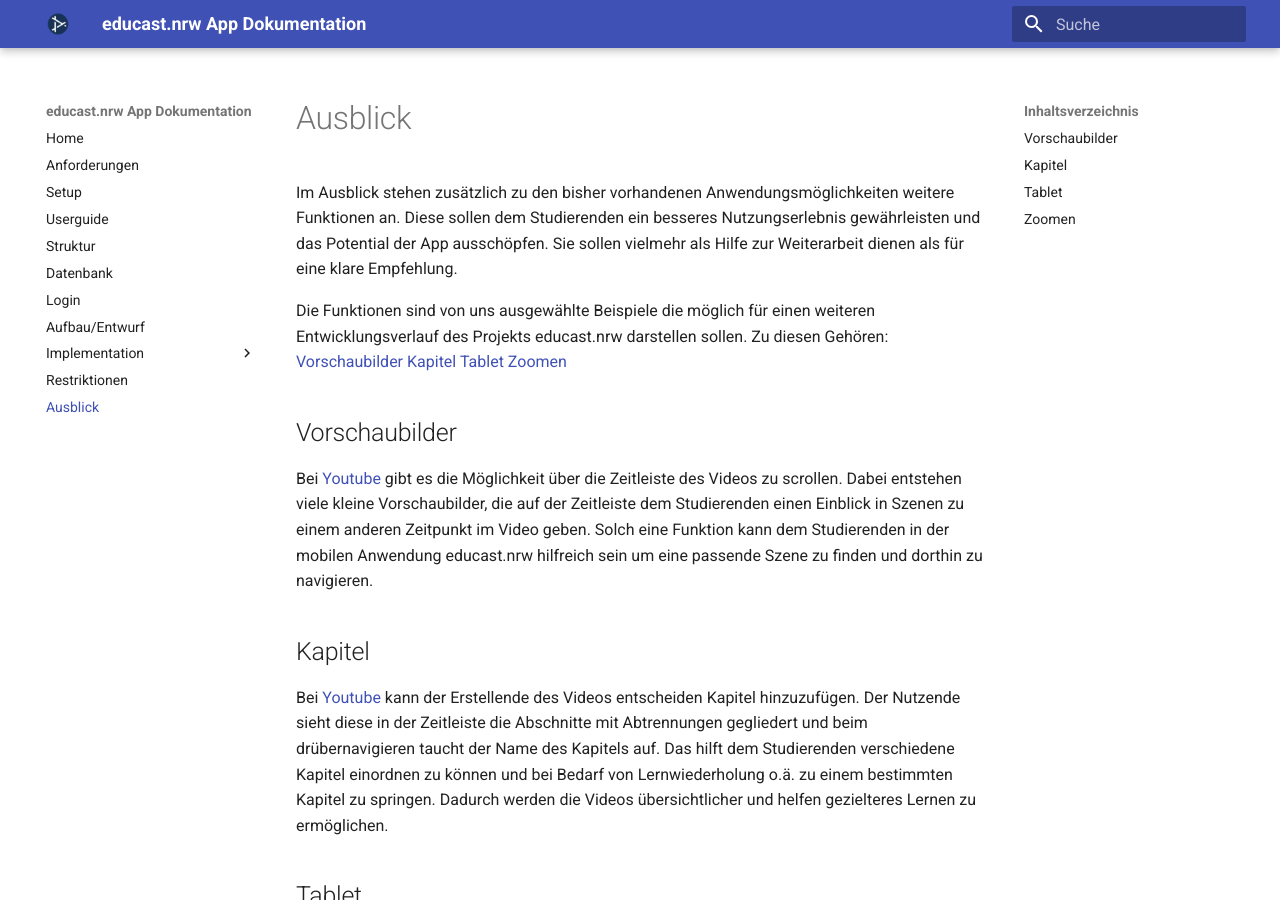
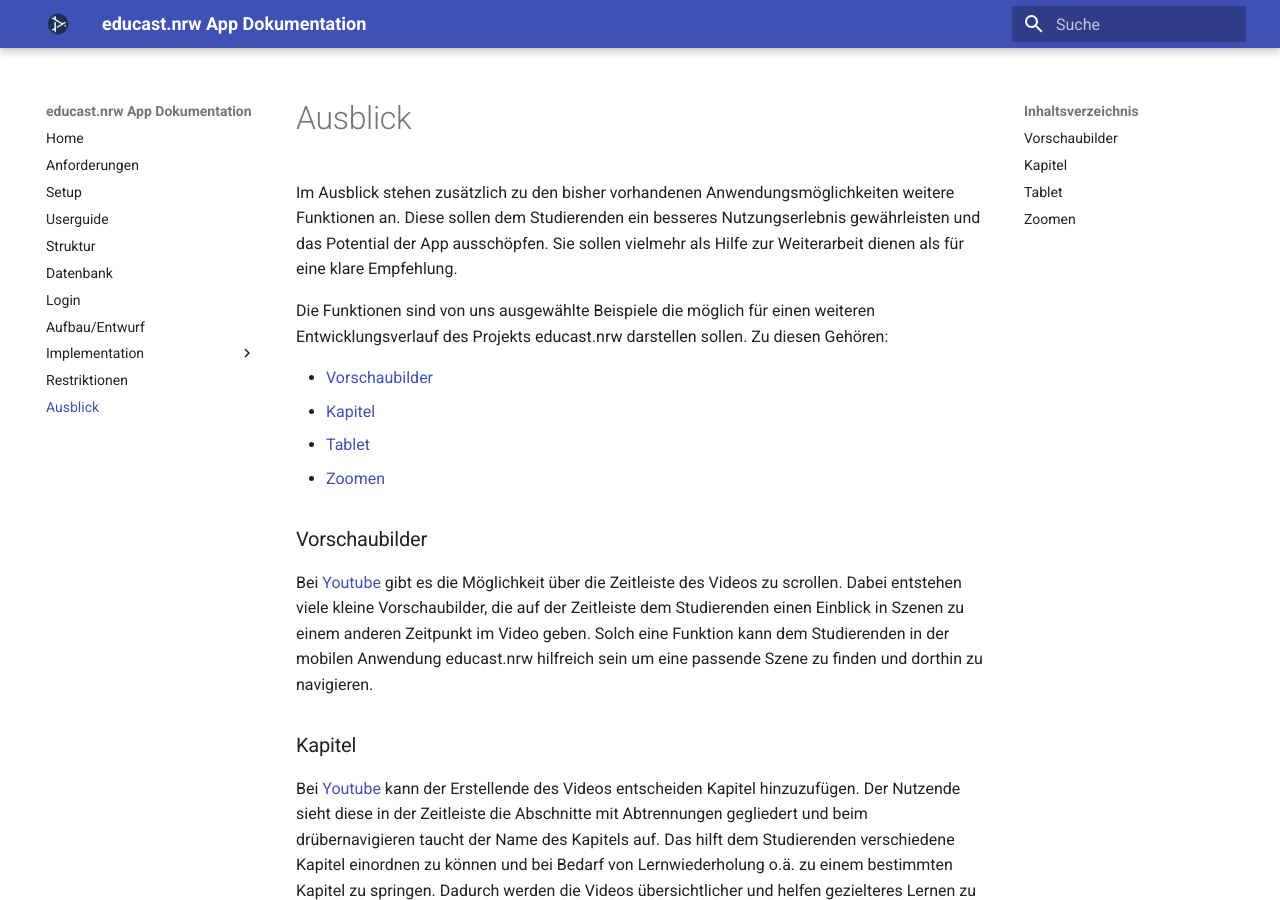
Before and after one commit to educastmobileapp/docs, an MkDocs documentation site: the page built from docs/future_work.md, in a window 1280 px wide and 900 px high. Built offline with MkDocs 1.6.1 and Material for MkDocs 9.7.7, drawn with Linux system fonts in a browser that asks for light colours.

```diff
--- a/docs/future_work.md
+++ b/docs/future_work.md
@@ -6,25 +6,26 @@ Sie sollen vielmehr als Hilfe zur Weiterarbeit dienen als für eine klare Empfeh
 
 Die Funktionen sind von uns ausgewählte Beispiele die möglich für einen weiteren Entwicklungsverlauf des Projekts educast.nrw darstellen sollen.
 Zu diesen Gehören:
-[Vorschaubilder](#Vorschaubilder)
-[Kapitel](#Kapitel)
-[Tablet](#Tablet)
-[Zoomen](#Zoomen)
 
-## Vorschaubilder
+* [Vorschaubilder](#Vorschaubilder)
+* [Kapitel](#Kapitel)
+* [Tablet](#Tablet)
+* [Zoomen](#Zoomen)
+
+### Vorschaubilder
 
 Bei [Youtube](https://www.youtube.com) gibt es die Möglichkeit über die Zeitleiste des Videos zu scrollen.
 Dabei entstehen viele kleine Vorschaubilder, die auf der Zeitleiste dem Studierenden einen Einblick in Szenen zu einem anderen Zeitpunkt im Video geben.
 Solch eine Funktion kann dem Studierenden in der mobilen Anwendung educast.nrw hilfreich sein um eine passende Szene zu finden und dorthin zu navigieren.
 
-## Kapitel
+### Kapitel
 
 Bei [Youtube](https://www.youtube.com) kann der Erstellende des Videos entscheiden Kapitel hinzuzufügen.
 Der Nutzende sieht diese in der Zeitleiste die Abschnitte mit Abtrennungen gegliedert und beim drübernavigieren taucht der Name des Kapitels auf.
 Das hilft dem Studierenden verschiedene Kapitel einordnen zu können und bei Bedarf von Lernwiederholung o.ä. zu einem bestimmten Kapitel zu springen.
 Dadurch werden die Videos übersichtlicher und helfen gezielteres Lernen zu ermöglichen.
 
-## Tablet
+### Tablet
 
 Das Grundgerüst der Videoplattform ist nur auf Smartphones angepasst. Viele Studierende werden die Option auf dem Tablett zu lernen wahrscheinlich nutzen und deswegen sollte auch eine Tablettoptimierte Version erstellt werden.
 Durch einen Cross-Plattform Ansatz sind die grundlegenden Funktionen übernommen, dennoch besteht viel mehr Platz auf einem Tablet das mit Content gefüllt werden kann.
@@ -35,7 +36,7 @@ Das bedeutet es können zwei Videos gleichzeitig auf einem Bildschirm gespielt w
 
 Außerdem kann die Seitenleiste im Home-Bildschirm permanent bestehen bleiben wodurch die Klickzahl zur Navigation verringert wird.
 
-## Zoomen
+### Zoomen
 
 Die Ansicht auf vielen Smartphones ist klein und Schriften in Videos unleserlich. Um kleine Schriften dennoch lesen zu können benötigt der Studierende Unterstützung.
 Diese kann mit einer Zoomfunktion gewährleistet werden. Damit kann der Studierende in unleserliche Folien hineinzoomen.
```
